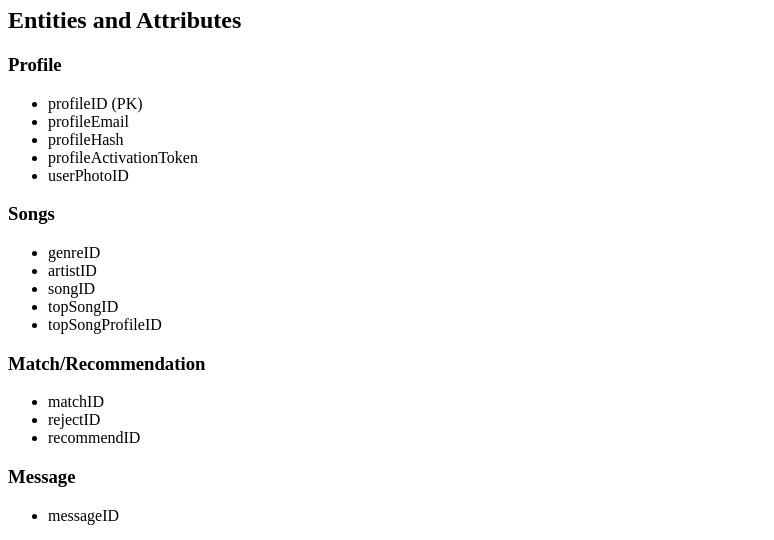
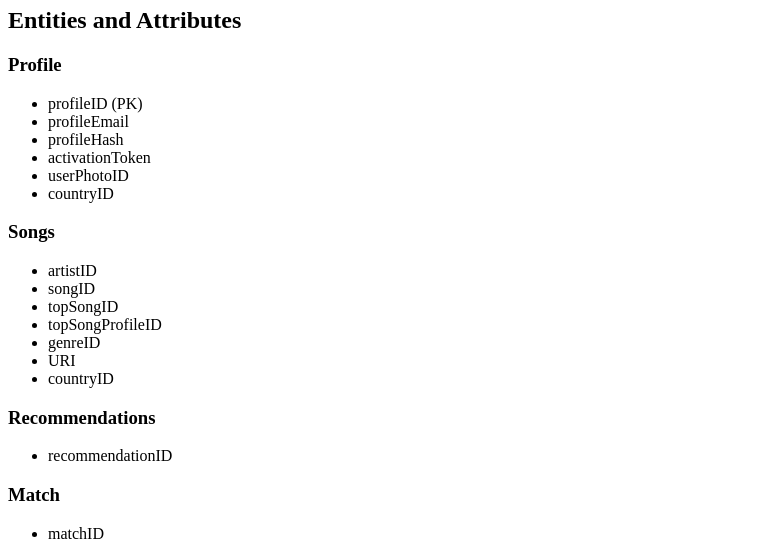
Before and after one commit to The-Octonauts/MusicTinder, a plain HTML site: page documentation/concept-model.html in a window 1280 px wide. Shown: the part 73-613 px from the top of the page, without its empty margins (0-774 px from the left). Drawn offline with Linux system fonts and the light colour scheme.

Commit message:
added concept-model, persona Jerry, id webpages

```diff
--- a/documentation/concept-model.html
+++ b/documentation/concept-model.html
@@ -7,30 +7,38 @@
 <body>
     <h1> Conceptual Model</h1>
     <h2> Entities and Attributes</h2>
-    <h3>  Profile </h3>
+    <h3>Profile </h3>
         <ul>
             <li>profileID (PK)</li>
             <li>profileEmail</li>
             <li>profileHash</li>
-            <li>profileActivationToken</li>
+            <li>activationToken</li>
             <li>userPhotoID</li>
+            <li>countryID</li>
         </ul>
     <h3> Songs </h3>
         <ul>
-            <li>genreID</li>
             <li>artistID</li>
             <li>songID</li>
             <li>topSongID</li>
             <li>topSongProfileID</li>
+            <li>genreID</li>
+            <li>URI</li>
+            <li>countryID</li>
         </ul>
-    <h3>Match/Recommendation</h3>
+    <h3>Recommendations</h3>
+    <ul>
+        <li>recommendationID</li>
+    </ul>
+    <h3>Match</h3>
         <ul>
             <li>matchID</li>
             <li>rejectID</li>
-            <li>recommendID</li>
+            <li>recommendationID</li>
         </ul>
     <h3>Message</h3>
         <ul>
+            <li>messageContentID</li>
             <li>messageID</li>
         </ul>
 
```
Also changed, not shown: documentation/identifyWebpages.md (added, +9 -0 lines), documentation/jerry.html (+11 -1 lines), accesstoken.js (deleted), app.js (deleted).
